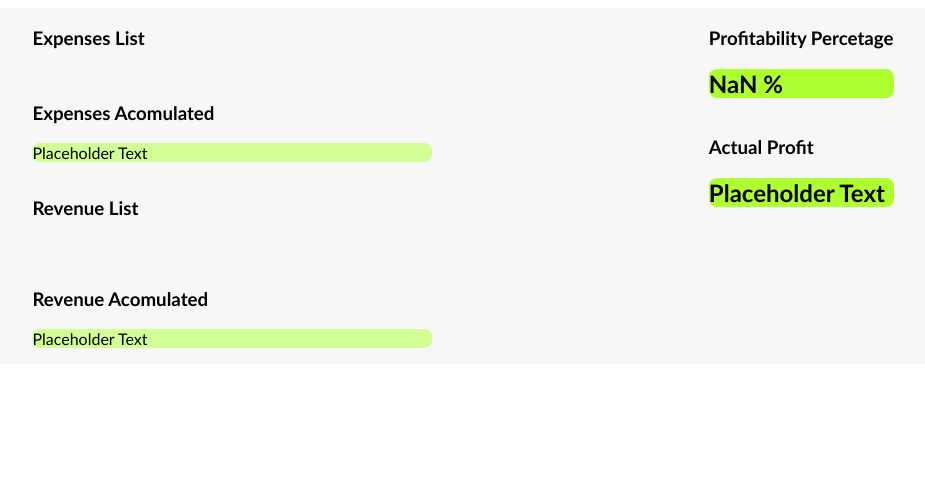
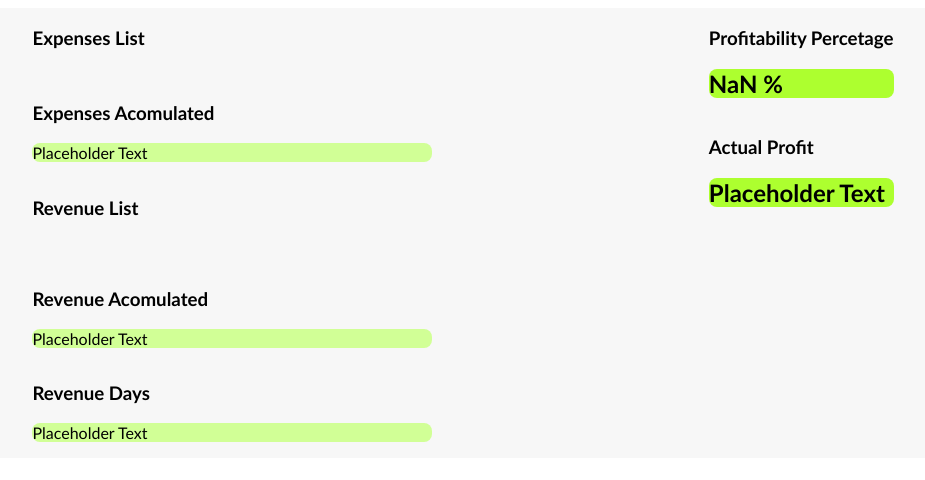
Before and after one commit to axelquartz/expenses_tracker, a website with bundled scripts: page src/info.html in a window 1280 px wide. Shown: the whole page, without its empty margins (177-1102 px from the left). Built offline with nearby package versions, Linux system fonts and the light colour scheme; no server answers.

Commit message:
Display the revenue days

```diff
--- a/src/info.css
+++ b/src/info.css
@@ -41,7 +41,7 @@ li {
     background-color: #fcdcdc;
 }
 
-.display-total-expenses, .display-total-revenue {
+.display-total-expenses, .display-total-revenue, .display-total-days {
     background-color: #d1ff96;
     border-radius: 8px;
 }
--- a/src/info.html
+++ b/src/info.html
@@ -26,7 +26,7 @@
                 <div class="data-array-list">
                     <h3 class="display-revenue-name">Revenue List</h3>
                     <div class="display-revenue">
-                    <!-- Array -->
+                      <!-- Array -->
                 </div>
                 </div>
                 <div class="revenue-acomulated">
@@ -35,6 +35,12 @@
                         <p>Placeholder Text</p>
                     </div>
             </div>
+            <div class="revenue-acomulated">
+                <h3 class="display-total-revenue-name">Revenue Days</h3>
+                <div class="display-total-days">
+                    <p>Placeholder Text</p>
+                </div>
+        </div>
         </div>
     </div>
     <div class="display-results">
--- a/src/info.js
+++ b/src/info.js
@@ -5,6 +5,7 @@ const displayExpenses = document.querySelector('.display-expenses');
 const displayRevenue = document.querySelector('.display-revenue');
 const displayTotalExpenses = document.querySelector('.display-total-expenses');
 const displayTotalRevenue = document.querySelector('.display-total-revenue');
+const displayTotalDays = document.querySelector('.display-total-days');
 const displayProfitabilityPercentage = document.getElementById('display-profitability-percentage');
 const displayDifference = document.getElementById('display-difference');
 let storeExpensesValues = []
@@ -55,6 +56,7 @@ function loadExpensesFromFirebase() {
         acomulatedRevenue = storeRevenueValues.reduce((a, b) => a + b, 0);
         console.log(`${acomulatedRevenue} (${storeRevenueValues.length})`);
         displayTotalRevenue.textContent = acomulatedRevenue;
+        displayTotalDays.textContent = storeRevenueValues.length
 
 
 
```
